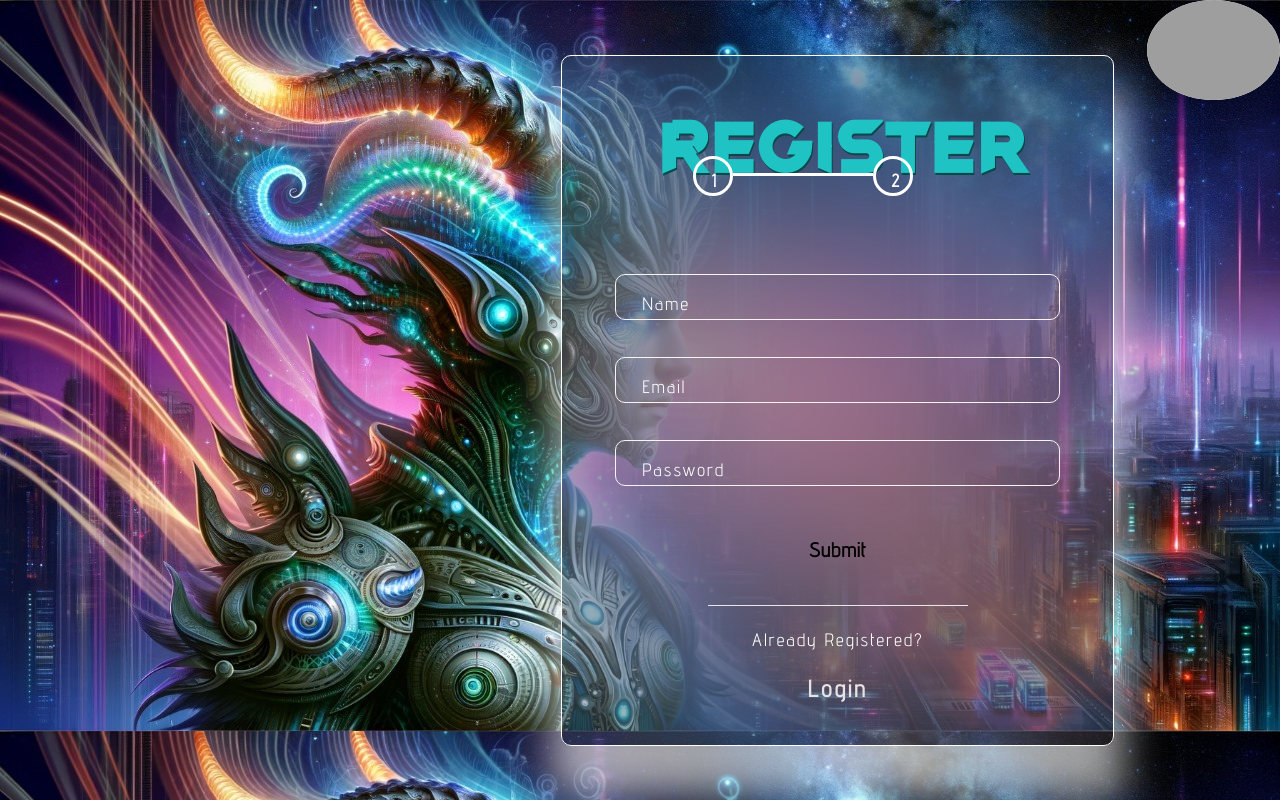
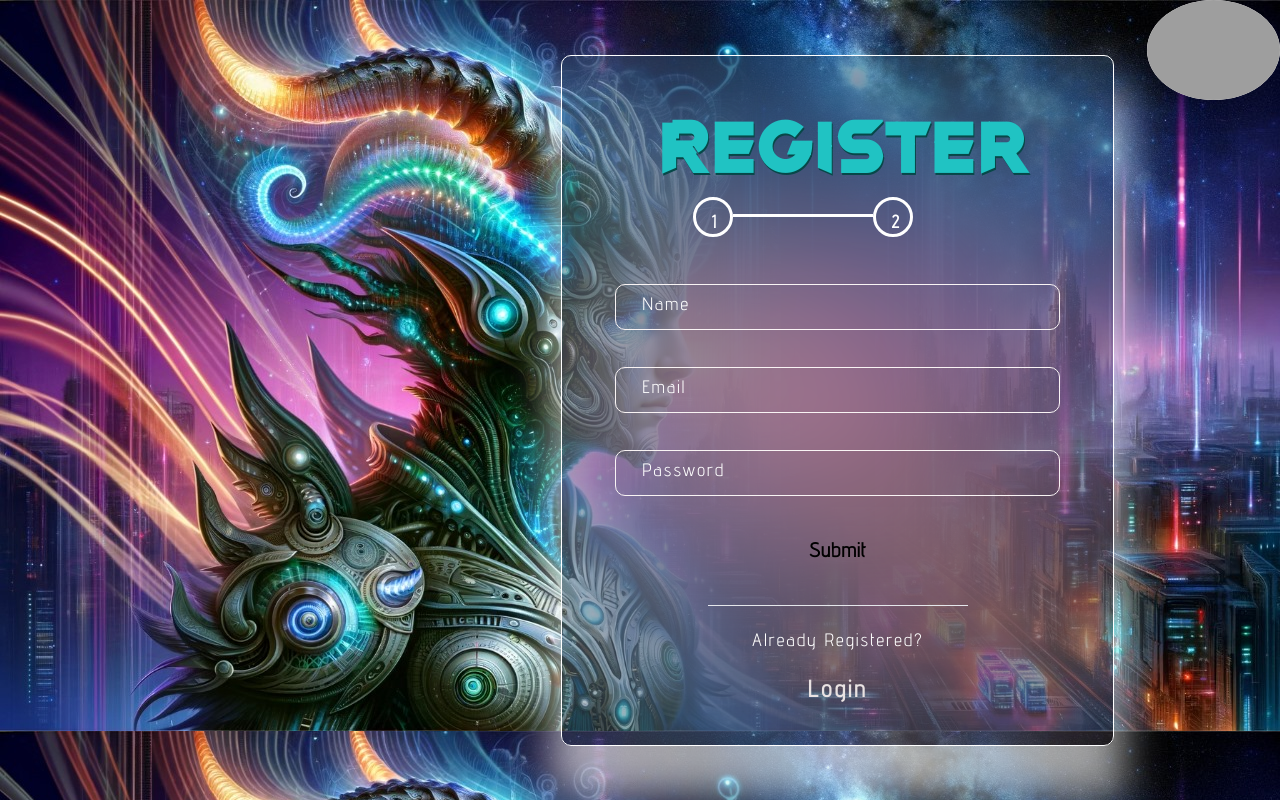
Before and after one commit to Aurora-Landing-Page/Main-Page-frontend, a React (Create React App) app: page /signup in a window 1280 px wide. Built offline with nearby package versions, Linux system fonts and the light colour scheme; grey boxes are pictures that could not be loaded.

Commit message:
minor changes

```diff
--- a/src/Components/Login/Login.css
+++ b/src/Components/Login/Login.css
@@ -39,12 +39,14 @@
 .login_h2 {
     width: 150%;
     font-family: myfont;
+    display: flex
+    ;
     font-weight: 900;
     cursor: none;
     font-size: 4em;
     position: relative;
     top: -50px;
-    left: -23%;
+    /* left: -23%; */
     text-align: center;
     color: rgb(32, 195, 195);
     text-shadow: 10px 10px 20px rgb(53, 1, 63);
--- a/src/Components/Signup/Signup.css
+++ b/src/Components/Signup/Signup.css
@@ -43,7 +43,7 @@
 .signup1_cnt {
     display: flex;
     position: absolute;
-    top: 100px;
+    top: 141px;
     left: 6%;
 }
 .signup1_cnt1 {
@@ -104,6 +104,7 @@
     padding: 7px 15px;
     margin-bottom: 5px;
     margin-top: 5px;
+    top: 10px;
 }
 input {
     color: white;
```
Also changed, not shown: 1 other file (tests, documents, lock files or other folders).
